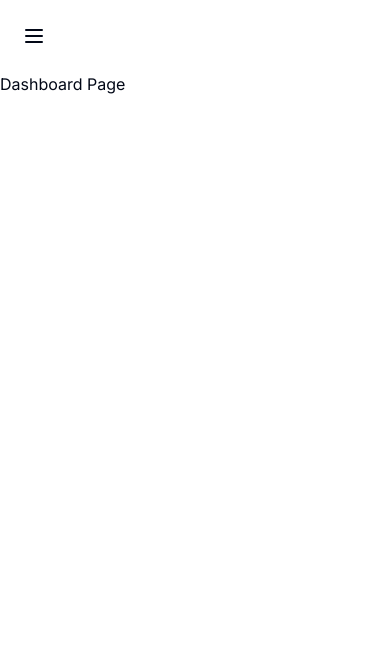
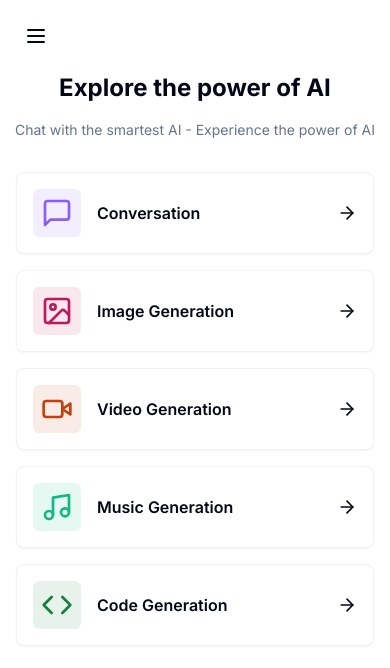
Before and after one commit to Malcolm-Mac/generational-saas, a Next.js app: page /dashboard in a window 390 px wide. Shown: the top 668 px of the page. Built offline with nearby package versions, Linux system fonts and the light colour scheme; no server answers.

Commit message:
dashboard changes

```diff
--- a/app/(dashboard)/(routes)/dashboard/page.tsx
+++ b/app/(dashboard)/(routes)/dashboard/page.tsx
@@ -1,9 +1,78 @@
+'use client';
+import { ArrowRight, Code, ImageIcon, MessageSquare, Music, VideoIcon } from "lucide-react";
+
+import { Card } from "@/components/ui/card";
+import { cn } from "@/lib/utils";
+import { useRouter } from "next/navigation";
 
 const DashboardPage = () => {
+  const tools = [
+    {
+      label: "Conversation",
+      icon: MessageSquare,
+      color: "text-violet-500",
+      bgColor: "bg-violet-500/10",
+      href: "/conversation",
+    },
+    {
+      label: "Image Generation",
+      icon: ImageIcon,
+      color: "text-pink-700",
+      bgColor: "bg-pink-700/10",
+      href: "/image",
+    },
+    {
+      label: "Video Generation",
+      icon: VideoIcon,
+      color: "text-orange-700",
+      bgColor: "bg-orange-700/10",
+      href: "/video",
+    },
+    {
+      label: "Music Generation",
+      icon: Music,
+      color: "text-emerald-500",
+      bgColor: "bg-emerald-500/10",
+      href: "/music",
+    },
+    {
+      label: "Code Generation",
+      icon: Code,
+      color: "text-green-700",
+      bgColor: "bg-green-700/10",
+      href: "/code",
+    },
+  ];
+
+  const router = useRouter();
 
   return (
     <div>
-      <p>Dashboard Page</p>
+      <div className="mb-8 space-y-4">
+        <h2 className="text-2xl md:text-4xl font-bold text-center">
+          Explore the power of AI
+        </h2>
+        <p className="text-muted-foreground text-sm md:text-lg text-center">
+          Chat with the smartest AI - Experience the power of AI
+        </p>
+      </div>
+      <div className="px-4 md:px-20 lg:px-32 space-y-4">
+        {tools.map((tool) => (
+          <Card
+          onClick={() =>router.push(tool.href)}
+            key={tool.href}
+            className="p-4 border-black/5 flex items-center justify-between hover:shadow-md transition cursor-pointer"
+          >
+            <div className="flex items-center gap-x-4">
+              <div className={cn("p-2 w-fit rounded-md", tool.bgColor)}>
+                <tool.icon className={cn("w-8 h-8", tool.color)} />
+              </div>
+              <div className="font-semibold">{tool.label}</div>
+            </div>
+            <ArrowRight className="w-5 h-5" />
+          </Card>
+        ))}
+      </div>
     </div>
   );
 };
--- /dev/null
+++ b/components/mobile-sidebar.tsx
@@ -0,0 +1,34 @@
+"use client";
+
+import React, { useState, useEffect } from "react";
+import { Menu } from "lucide-react";
+import { Button } from "@/components/ui/button";
+import { Sheet, SheetContent, SheetTrigger } from "@/components/ui/sheet";
+import Sidebar from "@/components/sidebar";
+
+const MobileSidebar = () => {
+  const [isMounted, setIsMounted] = useState(false);
+
+  useEffect(() => {
+    setIsMounted(true);
+  }, []);
+
+  if (!isMounted) {
+    return null;
+  }
+
+  return (
+    <Sheet>
+      <SheetTrigger>
+        <Button variant="ghost" size="icon" className="md:hidden">
+          <Menu />
+        </Button>
+      </SheetTrigger>
+      <SheetContent side="left" className="p-0">
+        <Sidebar />
+      </SheetContent>
+    </Sheet>
+  );
+};
+
+export default MobileSidebar;
--- a/components/navbar.tsx
+++ b/components/navbar.tsx
@@ -1,14 +1,12 @@
 import React from "react";
-import { Button } from "@/components/ui/button";
-import { Menu } from "lucide-react";
 import { UserButton } from "@clerk/nextjs";
+import MobileSidebar from "@/components/mobile-sidebar";
 
 const Navbar = () => {
   return (
     <div className="flex items-center p-4">
-      <Button variant="ghost" size="icon" className="md:hidden">
-        <Menu />
-      </Button>
+      {/* Mobile */}
+      <MobileSidebar />
       <div className="flex w-full justify-end">
         <UserButton afterSignOutUrl="/"/>
       </div>
--- /dev/null
+++ b/components/ui/card.tsx
@@ -0,0 +1,79 @@
+import * as React from "react"
+
+import { cn } from "@/lib/utils"
+
+const Card = React.forwardRef<
+  HTMLDivElement,
+  React.HTMLAttributes<HTMLDivElement>
+>(({ className, ...props }, ref) => (
+  <div
+    ref={ref}
+    className={cn(
+      "rounded-lg border bg-card text-card-foreground shadow-sm",
+      className
+    )}
+    {...props}
+  />
+))
+Card.displayName = "Card"
+
+const CardHeader = React.forwardRef<
+  HTMLDivElement,
+  React.HTMLAttributes<HTMLDivElement>
+>(({ className, ...props }, ref) => (
+  <div
+    ref={ref}
+    className={cn("flex flex-col space-y-1.5 p-6", className)}
+    {...props}
+  />
+))
+CardHeader.displayName = "CardHeader"
+
+const CardTitle = React.forwardRef<
+  HTMLParagraphElement,
+  React.HTMLAttributes<HTMLHeadingElement>
+>(({ className, ...props }, ref) => (
+  <h3
+    ref={ref}
+    className={cn(
+      "text-2xl font-semibold leading-none tracking-tight",
+      className
+    )}
+    {...props}
+  />
+))
+CardTitle.displayName = "CardTitle"
+
+const CardDescription = React.forwardRef<
+  HTMLParagraphElement,
+  React.HTMLAttributes<HTMLParagraphElement>
+>(({ className, ...props }, ref) => (
+  <p
+    ref={ref}
+    className={cn("text-sm text-muted-foreground", className)}
+    {...props}
+  />
+))
+CardDescription.displayName = "CardDescription"
+
+const CardContent = React.forwardRef<
+  HTMLDivElement,
+  React.HTMLAttributes<HTMLDivElement>
+>(({ className, ...props }, ref) => (
+  <div ref={ref} className={cn("p-6 pt-0", className)} {...props} />
+))
+CardContent.displayName = "CardContent"
+
+const CardFooter = React.forwardRef<
+  HTMLDivElement,
+  React.HTMLAttributes<HTMLDivElement>
+>(({ className, ...props }, ref) => (
+  <div
+    ref={ref}
+    className={cn("flex items-center p-6 pt-0", className)}
+    {...props}
+  />
+))
+CardFooter.displayName = "CardFooter"
+
+export { Card, CardHeader, CardFooter, CardTitle, CardDescription, CardContent }
--- /dev/null
+++ b/components/ui/sheet.tsx
@@ -0,0 +1,144 @@
+"use client"
+
+import * as React from "react"
+import * as SheetPrimitive from "@radix-ui/react-dialog"
+import { cva, type VariantProps } from "class-variance-authority"
+import { X } from "lucide-react"
+
+import { cn } from "@/lib/utils"
+
+const Sheet = SheetPrimitive.Root
+
+const SheetTrigger = SheetPrimitive.Trigger
+
+const SheetClose = SheetPrimitive.Close
+
+const SheetPortal = ({
+  className,
+  ...props
+}: SheetPrimitive.DialogPortalProps) => (
+  <SheetPrimitive.Portal className={cn(className)} {...props} />
+)
+SheetPortal.displayName = SheetPrimitive.Portal.displayName
+
+const SheetOverlay = React.forwardRef<
+  React.ElementRef<typeof SheetPrimitive.Overlay>,
+  React.ComponentPropsWithoutRef<typeof SheetPrimitive.Overlay>
+>(({ className, ...props }, ref) => (
+  <SheetPrimitive.Overlay
+    className={cn(
+      "fixed inset-0 z-50 bg-background/80 backdrop-blur-sm data-[state=open]:animate-in data-[state=closed]:animate-out data-[state=closed]:fade-out-0 data-[state=open]:fade-in-0",
+      className
+    )}
+    {...props}
+    ref={ref}
+  />
+))
+SheetOverlay.displayName = SheetPrimitive.Overlay.displayName
+
+const sheetVariants = cva(
+  "fixed z-50 gap-4 bg-background p-6 shadow-lg transition ease-in-out data-[state=open]:animate-in data-[state=closed]:animate-out data-[state=closed]:duration-300 data-[state=open]:duration-500",
+  {
+    variants: {
+      side: {
+        top: "inset-x-0 top-0 border-b data-[state=closed]:slide-out-to-top data-[state=open]:slide-in-from-top",
+        bottom:
+          "inset-x-0 bottom-0 border-t data-[state=closed]:slide-out-to-bottom data-[state=open]:slide-in-from-bottom",
+        left: "inset-y-0 left-0 h-full w-3/4 border-r data-[state=closed]:slide-out-to-left data-[state=open]:slide-in-from-left sm:max-w-sm",
+        right:
+          "inset-y-0 right-0 h-full w-3/4  border-l data-[state=closed]:slide-out-to-right data-[state=open]:slide-in-from-right sm:max-w-sm",
+      },
+    },
+    defaultVariants: {
+      side: "right",
+    },
+  }
+)
+
+interface SheetContentProps
+  extends React.ComponentPropsWithoutRef<typeof SheetPrimitive.Content>,
+    VariantProps<typeof sheetVariants> {}
+
+const SheetContent = React.forwardRef<
+  React.ElementRef<typeof SheetPrimitive.Content>,
+  SheetContentProps
+>(({ side = "right", className, children, ...props }, ref) => (
+  <SheetPortal>
+    <SheetOverlay />
+    <SheetPrimitive.Content
+      ref={ref}
+      className={cn(sheetVariants({ side }), className)}
+      {...props}
+    >
+      {children}
+      <SheetPrimitive.Close className="absolute right-4 top-4 rounded-sm opacity-70 ring-offset-background transition-opacity hover:opacity-100 focus:outline-none focus:ring-2 focus:ring-ring focus:ring-offset-2 disabled:pointer-events-none data-[state=open]:bg-secondary">
+        <X className="h-4 w-4" />
+        <span className="sr-only">Close</span>
+      </SheetPrimitive.Close>
+    </SheetPrimitive.Content>
+  </SheetPortal>
+))
+SheetContent.displayName = SheetPrimitive.Content.displayName
+
+const SheetHeader = ({
+  className,
+  ...props
+}: React.HTMLAttributes<HTMLDivElement>) => (
+  <div
+    className={cn(
+      "flex flex-col space-y-2 text-center sm:text-left",
+      className
+    )}
+    {...props}
+  />
+)
+SheetHeader.displayName = "SheetHeader"
+
+const SheetFooter = ({
+  className,
+  ...props
+}: React.HTMLAttributes<HTMLDivElement>) => (
+  <div
+    className={cn(
+      "flex flex-col-reverse sm:flex-row sm:justify-end sm:space-x-2",
+      className
+    )}
+    {...props}
+  />
+)
+SheetFooter.displayName = "SheetFooter"
+
+const SheetTitle = React.forwardRef<
+  React.ElementRef<typeof SheetPrimitive.Title>,
+  React.ComponentPropsWithoutRef<typeof SheetPrimitive.Title>
+>(({ className, ...props }, ref) => (
+  <SheetPrimitive.Title
+    ref={ref}
+    className={cn("text-lg font-semibold text-foreground", className)}
+    {...props}
+  />
+))
+SheetTitle.displayName = SheetPrimitive.Title.displayName
+
+const SheetDescription = React.forwardRef<
+  React.ElementRef<typeof SheetPrimitive.Description>,
+  React.ComponentPropsWithoutRef<typeof SheetPrimitive.Description>
+>(({ className, ...props }, ref) => (
+  <SheetPrimitive.Description
+    ref={ref}
+    className={cn("text-sm text-muted-foreground", className)}
+    {...props}
+  />
+))
+SheetDescription.displayName = SheetPrimitive.Description.displayName
+
+export {
+  Sheet,
+  SheetTrigger,
+  SheetClose,
+  SheetContent,
+  SheetHeader,
+  SheetFooter,
+  SheetTitle,
+  SheetDescription,
+}
--- /dev/null
+++ b/constants/constants.tsx
@@ -0,0 +1,3 @@
+export const URL = {
+    logo_url: "https://res.cloudinary.com/droskhnig/image/upload/v1683544355/A4_Full_Colour_Inverse_g96jly.png"
+}
--- a/next.config.js
+++ b/next.config.js
@@ -1,4 +1,15 @@
 /** @type {import('next').NextConfig} */
-const nextConfig = {}
+const nextConfig = {
+    images: {
+        remotePatterns: [
+          {
+            protocol: 'https',
+            hostname: 'res.cloudinary.com',
+            port: '',
+            pathname: '/droskhnig/image/upload/**',
+          },
+        ],
+      },
+}
 
 module.exports = nextConfig
--- a/package.json
+++ b/package.json
@@ -10,6 +10,7 @@
   },
   "dependencies": {
     "@clerk/nextjs": "^4.23.5",
+    "@radix-ui/react-dialog": "^1.0.5",
     "@radix-ui/react-slot": "^1.0.2",
     "@types/node": "20.5.6",
     "@types/react": "18.2.21",
```
Also changed, not shown: components/sidebar.tsx (+22 -9 lines), 1 other file (tests, documents, lock files or other folders).
